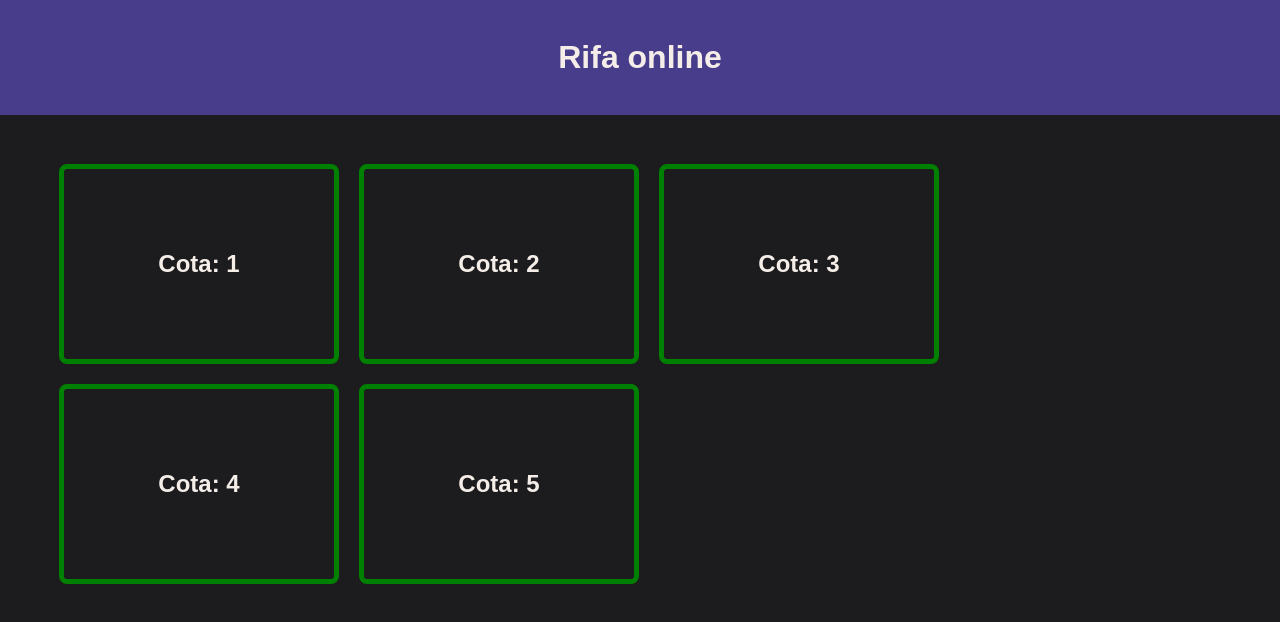
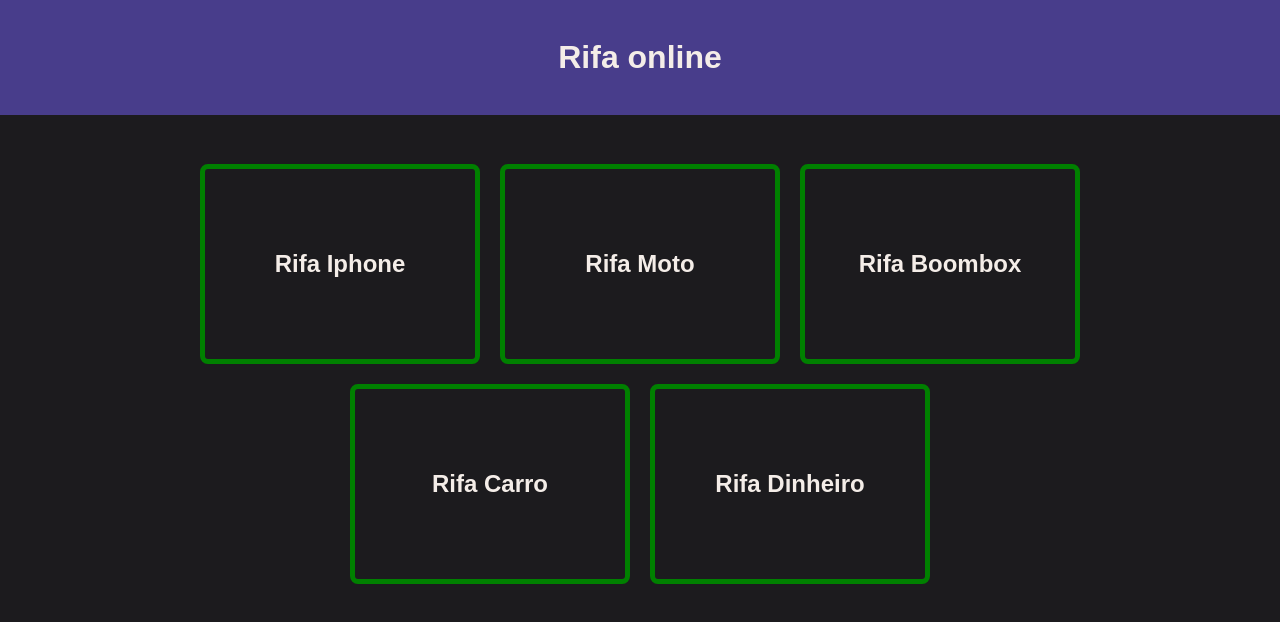
Before and after one commit to Felipe-Monte/rifa-online, a React (Vite) app: page / in a window 1280 px wide. Shown: the top 622 px of the page. Built offline with nearby package versions, Linux system fonts and the light colour scheme.

Commit message:
Feat; adding click in quota

```diff
--- a/src/components/quota-card/index.jsx
+++ b/src/components/quota-card/index.jsx
@@ -1,7 +1,7 @@
 import { Container } from "./styles"
 import { useNavigate } from "react-router-dom"
 
-export function QuotaCard({ number }){
+export function QuotaCard({ name }){
   const navigate = useNavigate()
 
   function handleNavigate(){
@@ -10,7 +10,7 @@ export function QuotaCard({ number }){
 
   return(
     <Container onClick={handleNavigate}>
-      <h2>Cota: {number}</h2>
+      <h2>Rifa {name}</h2>
     </Container>
   )
 }
--- a/src/components/quota/index.jsx
+++ b/src/components/quota/index.jsx
@@ -1,6 +1,12 @@
-import { Container } from "./styles"
-export function Quota({ number }){
-  return(
-    <Container>{number}</Container>
-  )
+import { useState } from "react";
+import { Container } from "./styles";
+
+export function Quota({ number }) {
+  const [select, setSelect] = useState(false)
+
+  function handleClick() {
+    console.log(`Você clicou na conta: ${number}`);
+  }
+
+  return <Container onClick={handleClick}>{number}</Container>;
 }
--- a/src/pages/details-quota/index.jsx
+++ b/src/pages/details-quota/index.jsx
@@ -4,7 +4,7 @@ import { Container } from "./styles";
 import { Quota } from "../../components/quota";
 
 export function DetailsQuota() {
-  const number = 50;
+  const number = 100;
   const quotas = Array.from({ length: number }, (_, index) => index + 1);
 
   return (
--- a/src/pages/home/index.jsx
+++ b/src/pages/home/index.jsx
@@ -8,11 +8,11 @@ export function Home() {
     <Container>
       <Header title="Rifa online"/>
       <main>
-        <QuotaCard number="1"/>
-        <QuotaCard number="2"/>
-        <QuotaCard number="3"/>
-        <QuotaCard number="4"/>
-        <QuotaCard number="5"/>
+        <QuotaCard name="Iphone"/>
+        <QuotaCard name="Moto"/>
+        <QuotaCard name="Boombox"/>
+        <QuotaCard name="Carro"/>
+        <QuotaCard name="Dinheiro"/>
       </main>
     </Container>
   );
--- a/src/pages/home/stylex.js
+++ b/src/pages/home/stylex.js
@@ -17,7 +17,7 @@ export const Container = styled.div`
     display: flex;
     align-items: flex-start;
     align-content: flex-start;
-    justify-content: start;
+    justify-content: center;
     flex-wrap: wrap;
     gap: 20px;
   }
```
